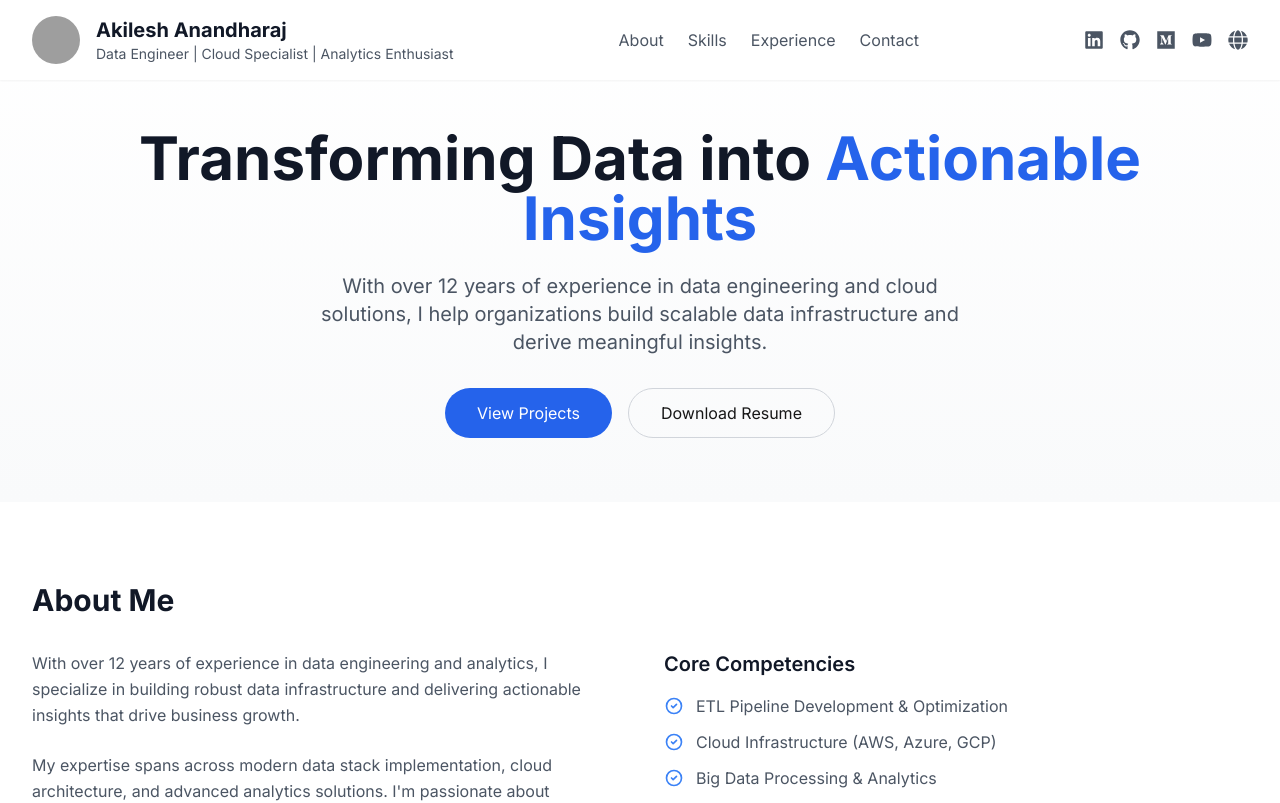
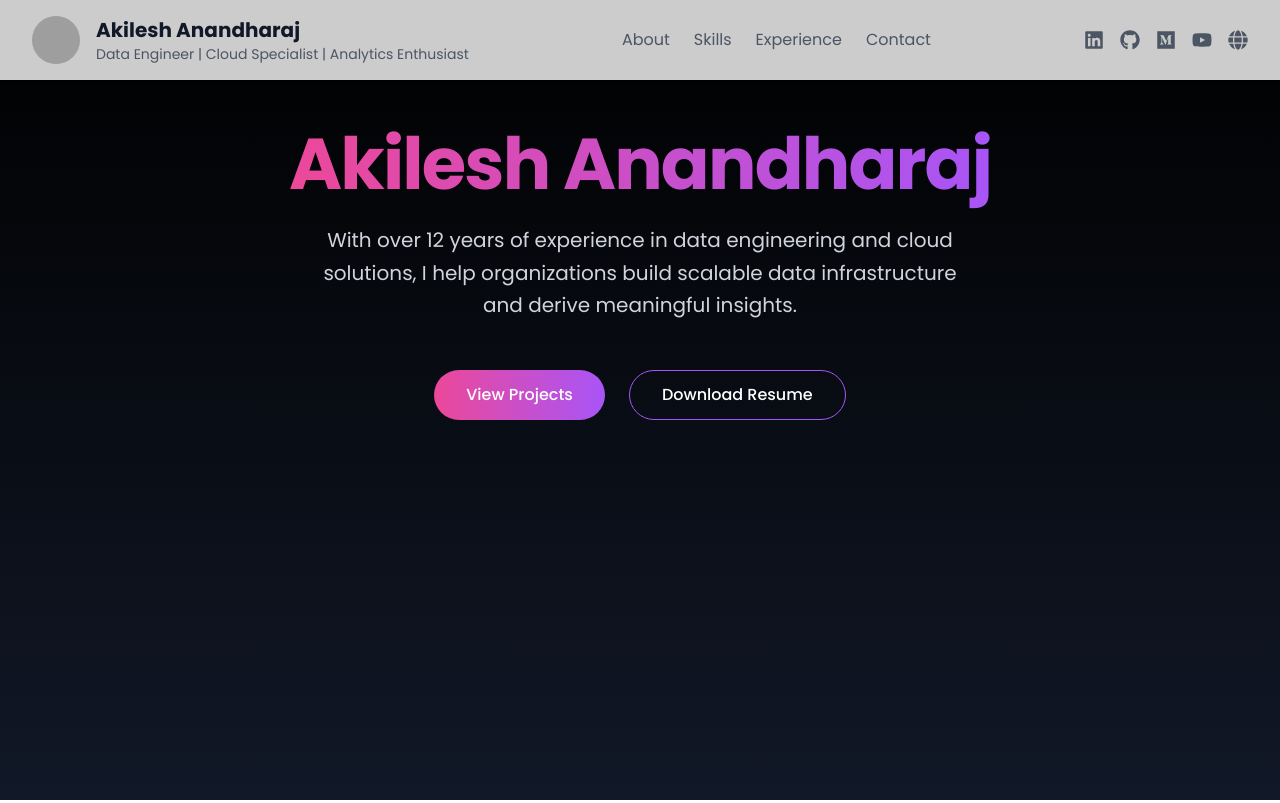
Before and after one commit to Akilesh1989/my-personal-portfolio, a Next.js app: page / in a window 1280 px wide. Shown: the top 803 px of the page. Built offline with nearby package versions, Linux system fonts and the light colour scheme; grey boxes are pictures that could not be loaded.

Commit message:
Modified the font, and colour

```diff
--- a/src/app/layout.tsx
+++ b/src/app/layout.tsx
@@ -1,8 +1,12 @@
 import type { Metadata } from "next";
-import { Inter } from "next/font/google";
+import { Poppins } from "next/font/google";
 import "./globals.css";
 
-const inter = Inter({ subsets: ["latin"] });
+const poppins = Poppins({
+  weight: ['300', '400', '500', '600', '700'],
+  subsets: ['latin'],
+  display: 'swap',
+});
 
 export const metadata: Metadata = {
   title: "Akilesh Anandharaj - Data Engineer & Cloud Specialist",
@@ -15,8 +19,8 @@ export default function RootLayout({
   children: React.ReactNode;
 }>) {
   return (
-    <html lang="en">
-      <body className={inter.className}>{children}</body>
+    <html lang="en" className="scroll-smooth">
+      <body className={`${poppins.className} bg-black text-white`}>{children}</body>
     </html>
   );
 }
--- a/src/components/Hero.tsx
+++ b/src/components/Hero.tsx
@@ -4,30 +4,48 @@ import { motion } from 'framer-motion';
 
 const Hero = () => {
   return (
-    <section className="pt-32 pb-16 px-4 sm:px-6 lg:px-8 bg-gradient-to-b from-white to-gray-50">
+    <section className="min-h-screen pt-32 pb-16 px-4 sm:px-6 lg:px-8 bg-gradient-to-b from-black to-gray-900">
       <div className="max-w-7xl mx-auto">
         <motion.div
           initial={{ opacity: 0, y: 20 }}
           animate={{ opacity: 1, y: 0 }}
-          transition={{ duration: 0.5 }}
+          transition={{ duration: 0.8, ease: "easeOut" }}
           className="text-center"
         >
-          <h1 className="text-4xl sm:text-5xl md:text-6xl font-bold text-gray-900 mb-6">
-            Transforming Data into
-            <span className="text-blue-600"> Actionable Insights</span>
-          </h1>
-          <p className="text-xl text-gray-600 mb-8 max-w-2xl mx-auto">
+          <motion.h1
+            className="text-4xl sm:text-5xl md:text-7xl font-bold mb-6 tracking-tight"
+            initial={{ opacity: 0, y: 20 }}
+            animate={{ opacity: 1, y: 0 }}
+            transition={{ duration: 0.8, delay: 0.2 }}
+          >
+            <span className="bg-gradient-to-r from-pink-500 to-purple-500 text-transparent bg-clip-text">
+              Akilesh Anandharaj
+            </span>
+          </motion.h1>
+          <motion.p
+            className="text-xl text-gray-300 mb-12 max-w-2xl mx-auto leading-relaxed"
+            initial={{ opacity: 0, y: 20 }}
+            animate={{ opacity: 1, y: 0 }}
+            transition={{ duration: 0.8, delay: 0.4 }}
+          >
             With over 12 years of experience in data engineering and cloud solutions,
             I help organizations build scalable data infrastructure and derive meaningful insights.
-          </p>
-          <div className="flex justify-center gap-4">
-            <button className="bg-blue-600 text-white px-8 py-3 rounded-full hover:bg-blue-700 transition-colors">
-              View Projects
+          </motion.p>
+          <motion.div
+            className="flex justify-center gap-6"
+            initial={{ opacity: 0, y: 20 }}
+            animate={{ opacity: 1, y: 0 }}
+            transition={{ duration: 0.8, delay: 0.6 }}
+          >
+            <button className="group relative px-8 py-3 overflow-hidden rounded-full bg-gradient-to-r from-pink-500 to-purple-500 text-white font-medium">
+              <span className="relative z-10">View Projects</span>
+              <div className="absolute inset-0 bg-white/20 translate-y-full group-hover:translate-y-0 transition-transform duration-300" />
             </button>
-            <button className="border border-gray-300 px-8 py-3 rounded-full hover:bg-gray-50 transition-colors">
-              Download Resume
+            <button className="group relative px-8 py-3 overflow-hidden rounded-full border border-purple-500 text-white font-medium">
+              <span className="relative z-10">Download Resume</span>
+              <div className="absolute inset-0 bg-gradient-to-r from-pink-500 to-purple-500 opacity-0 group-hover:opacity-100 transition-opacity duration-300" />
             </button>
-          </div>
+          </motion.div>
         </motion.div>
       </div>
     </section>
```
